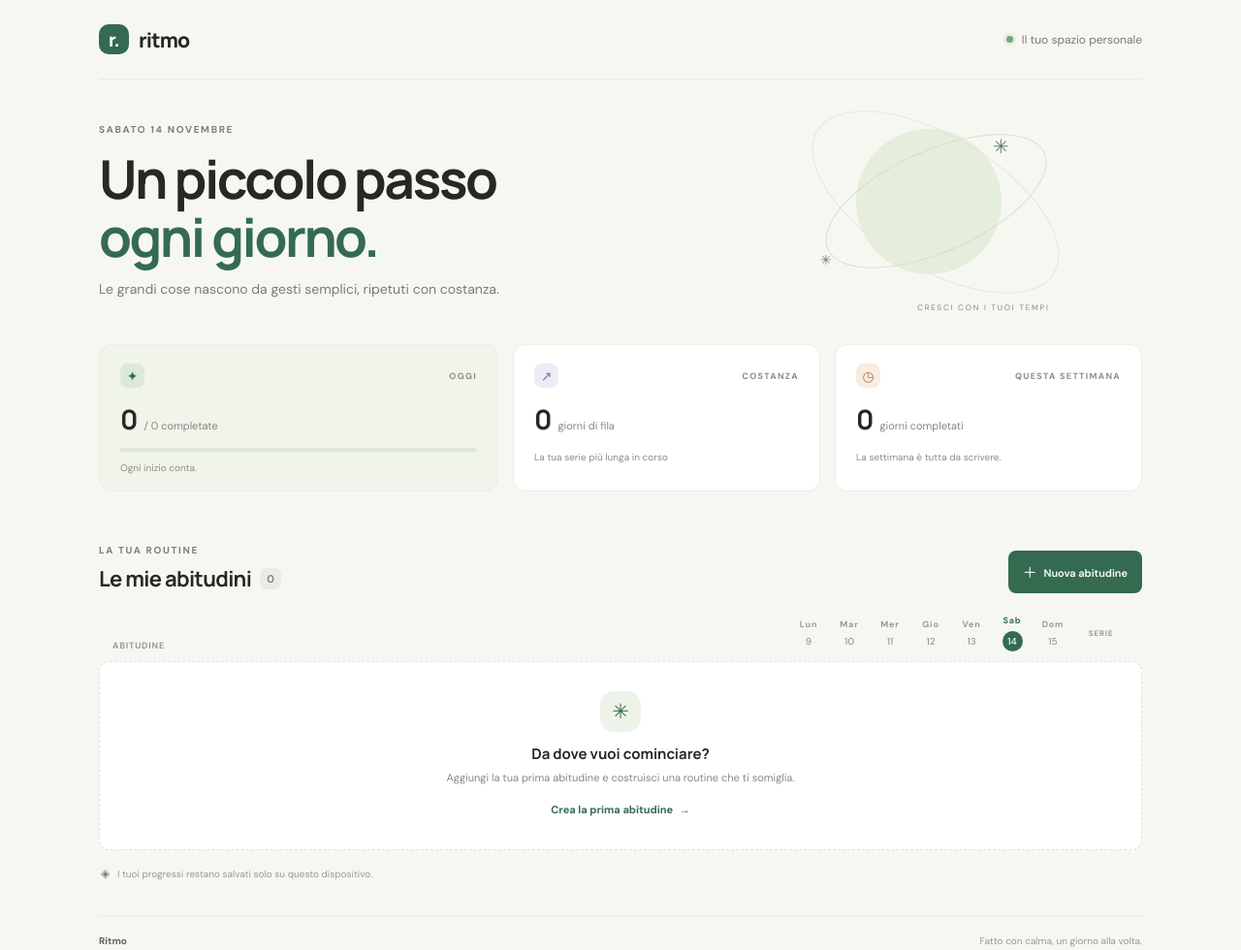
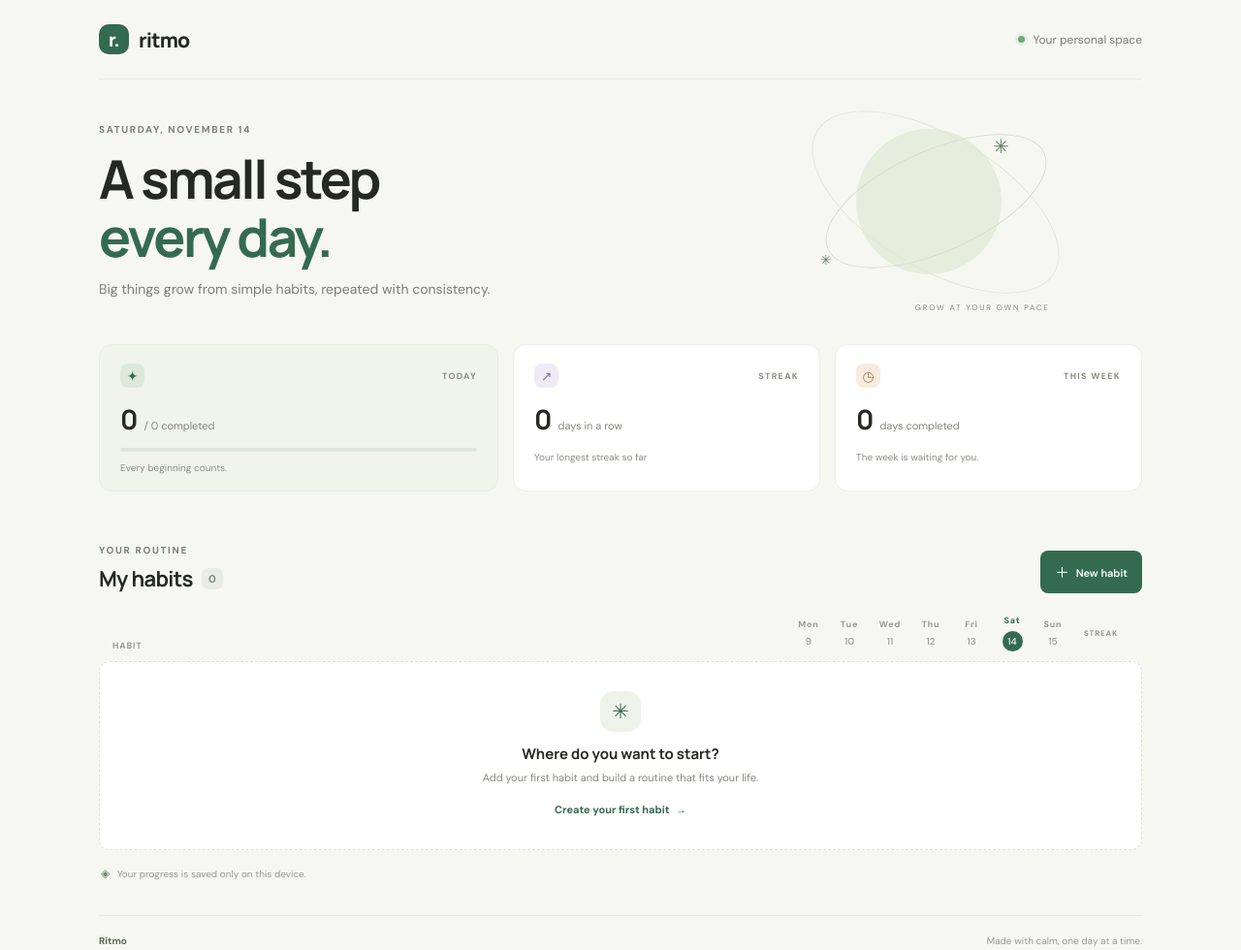
Before and after one commit to GiusetteK/habit-tracker, a plain HTML site: page index.html in a window 1280 px wide. Shown: the whole page at 97% size. Drawn offline with Linux system fonts and the light colour scheme.

Commit message:
Translate the habit tracker UI and docs to English

```diff
--- a/app.js
+++ b/app.js
@@ -55,13 +55,13 @@ function showToast(message) {
 }
 
 function renderWeekHeader() {
-  const names = ['Lun', 'Mar', 'Mer', 'Gio', 'Ven', 'Sab', 'Dom'];
+  const names = ['Mon', 'Tue', 'Wed', 'Thu', 'Fri', 'Sat', 'Sun'];
   const todayKey = localDateKey(new Date());
-  $('#week-header').innerHTML = `<span class="week-spacer">ABITUDINE</span>${names.map((name, i) => {
+  $('#week-header').innerHTML = `<span class="week-spacer">HABIT</span>${names.map((name, i) => {
     const date = dateForWeekday(i);
     const isToday = localDateKey(date) === todayKey;
     return `<span class="day-heading${isToday ? ' is-today' : ''}"><span>${name}</span><b>${date.getDate()}</b></span>`;
-  }).join('')}<span class="streak-heading">SERIE</span>`;
+  }).join('')}<span class="streak-heading">STREAK</span>`;
 }
 
 function render() {
@@ -77,15 +77,15 @@ function render() {
   const completedToday = habits.filter((habit) => habit.completed?.[todayKey]).length;
   const percent = habits.length ? Math.round((completedToday / habits.length) * 100) : 0;
   $('#today-count').textContent = completedToday;
-  $('#today-total').textContent = `/ ${habits.length} ${habits.length === 1 ? 'completata' : 'completate'}`;
+  $('#today-total').textContent = `/ ${habits.length} ${habits.length === 1 ? 'completed' : 'completed'}`;
   $('#today-progress').style.width = `${percent}%`;
-  $('#today-message').textContent = habits.length === 0 ? 'Ogni inizio conta.' : percent === 100 ? 'Bravissima, hai fatto tutto! ✨' : percent > 0 ? 'Ottimo, continua così.' : 'Un piccolo passo alla volta.';
+  $('#today-message').textContent = habits.length === 0 ? 'Every beginning counts.' : percent === 100 ? 'Amazing, you did it all! ✨' : percent > 0 ? 'Nice work, keep going.' : 'One step at a time.';
 
   const streak = habits.reduce((best, habit) => Math.max(best, currentStreak(habit)), 0);
   $('#best-streak').textContent = streak;
   const weekTotal = habits.reduce((sum, habit) => sum + Array.from({ length: 7 }, (_, i) => habit.completed?.[localDateKey(dateForWeekday(i))] ? 1 : 0).reduce((a, b) => a + b, 0), 0);
   $('#week-count').textContent = weekTotal;
-  $('#week-caption').textContent = weekTotal === 0 ? 'La settimana è tutta da scrivere.' : weekTotal === 1 ? 'Un bel primo passo!' : 'Piccoli progressi, grande differenza.';
+  $('#week-caption').textContent = weekTotal === 0 ? 'The week is waiting for you.' : weekTotal === 1 ? 'A great first step!' : 'Small steps, big progress.';
 
   habits.forEach((habit, habitIndex) => {
     const row = document.createElement('article');
@@ -97,10 +97,10 @@ function render() {
       const key = localDateKey(date);
       const checked = Boolean(habit.completed?.[key]);
       const isToday = key === todayKey;
-      return `<button class="day-cell${checked ? ' checked' : ''}${isToday ? ' is-today' : ''}" type="button" data-habit="${habit.id}" data-date="${key}" aria-label="${checked ? 'Annulla' : 'Segna'} ${habit.name}, ${date.toLocaleDateString('it-IT', { weekday: 'long', day: 'numeric', month: 'long' })}" aria-pressed="${checked}">${checked ? '<span aria-hidden="true">✓</span>' : ''}</button>`;
+      return `<button class="day-cell${checked ? ' checked' : ''}${isToday ? ' is-today' : ''}" type="button" data-habit="${habit.id}" data-date="${key}" aria-label="${checked ? 'Undo' : 'Mark'} ${habit.name}, ${date.toLocaleDateString('en-US', { weekday: 'long', day: 'numeric', month: 'long' })}" aria-pressed="${checked}">${checked ? '<span aria-hidden="true">✓</span>' : ''}</button>`;
     }).join('');
     const streakValue = currentStreak(habit);
-    row.innerHTML = `<div class="habit-info"><span class="habit-icon ${color}" aria-hidden="true">${icon}</span><span class="habit-name" title="${escapeHTML(habit.name)}">${escapeHTML(habit.name)}</span><button class="delete-button" type="button" data-delete="${habit.id}" aria-label="Rimuovi ${escapeHTML(habit.name)}" title="Rimuovi abitudine">×</button></div><div class="day-cells">${cells}</div><div class="streak-value">${streakValue ? `<span aria-hidden="true">🔥</span> ${streakValue}` : '<span class="streak-empty">—</span>'}</div>`;
+    row.innerHTML = `<div class="habit-info"><span class="habit-icon ${color}" aria-hidden="true">${icon}</span><span class="habit-name" title="${escapeHTML(habit.name)}">${escapeHTML(habit.name)}</span><button class="delete-button" type="button" data-delete="${habit.id}" aria-label="Remove ${escapeHTML(habit.name)}" title="Remove habit">×</button></div><div class="day-cells">${cells}</div><div class="streak-value">${streakValue ? `<span aria-hidden="true">🔥</span> ${streakValue}` : '<span class="streak-empty">—</span>'}</div>`;
     list.append(row);
   });
 }
@@ -121,7 +121,7 @@ function closeForm() {
   $('#open-form').hidden = false;
 }
 
-$('#today-label').textContent = new Intl.DateTimeFormat('it-IT', { weekday: 'long', day: 'numeric', month: 'long' }).format(new Date()).toLocaleUpperCase('it-IT');
+$('#today-label').textContent = new Intl.DateTimeFormat('en-US', { weekday: 'long', day: 'numeric', month: 'long' }).format(new Date()).toUpperCase();
 $('#open-form').addEventListener('click', openForm);
 $('#empty-add').addEventListener('click', openForm);
 $('#cancel-form').addEventListener('click', closeForm);
@@ -134,7 +134,7 @@ $('#habit-form').addEventListener('submit', (event) => {
   save();
   closeForm();
   render();
-  showToast('Nuova abitudine aggiunta ✨');
+  showToast('New habit added ✨');
 });
 
 $('#habit-list').addEventListener('click', (event) => {
@@ -155,7 +155,7 @@ $('#habit-list').addEventListener('click', (event) => {
     habits = habits.filter((habit) => habit.id !== remove.dataset.delete);
     save();
     render();
-    showToast('Abitudine rimossa.');
+    showToast('Habit removed.');
   }
 });
 
--- a/index.html
+++ b/index.html
@@ -1,10 +1,10 @@
 <!doctype html>
-<html lang="it">
+<html lang="en">
   <head>
     <meta charset="utf-8" />
     <meta name="viewport" content="width=device-width, initial-scale=1" />
     <meta name="theme-color" content="#f7f7f2" />
-    <meta name="description" content="Un piccolo passo ogni giorno. Tieni traccia delle tue abitudini con Ritmo." />
+    <meta name="description" content="A simple habit tracker to build consistency, one small step at a time." />
     <title>Ritmo — Habit tracker</title>
     <link rel="stylesheet" href="styles.css" />
     <script src="app.js" defer></script>
@@ -12,76 +12,76 @@
   <body>
     <div class="app-shell">
       <header class="topbar">
-        <a class="brand" href="#" aria-label="Ritmo, home">
+        <a class="brand" href="#" aria-label="Ritmo homepage">
           <span class="brand-mark" aria-hidden="true">r.</span>
           <span>ritmo</span>
         </a>
-        <span class="topbar-note"><span class="live-dot"></span> Il tuo spazio personale</span>
+        <span class="topbar-note"><span class="live-dot"></span> Your personal space</span>
       </header>
 
       <main>
         <section class="hero" aria-labelledby="page-title">
           <div class="hero-copy">
-            <p class="eyebrow" id="today-label">IL TUO PERCORSO</p>
-            <h1 id="page-title">Un piccolo passo<br /><span>ogni giorno.</span></h1>
-            <p class="hero-text">Le grandi cose nascono da gesti semplici, ripetuti con costanza.</p>
+            <p class="eyebrow" id="today-label">YOUR JOURNEY</p>
+            <h1 id="page-title">A small step<br /><span>every day.</span></h1>
+            <p class="hero-text">Big things grow from simple habits, repeated with consistency.</p>
           </div>
           <div class="hero-art" aria-hidden="true">
             <div class="sun"></div><div class="orbit orbit-one"></div><div class="orbit orbit-two"></div>
             <span class="spark spark-one">✳</span><span class="spark spark-two">✳</span>
-            <span class="art-caption">CRESCI CON I TUOI TEMPI</span>
+            <span class="art-caption">GROW AT YOUR OWN PACE</span>
           </div>
         </section>
 
-        <section class="summary" aria-label="Riepilogo">
+        <section class="summary" aria-label="Summary">
           <article class="summary-card summary-main">
-            <div class="summary-top"><span class="summary-icon">✦</span><span class="summary-label">OGGI</span></div>
-            <div class="summary-value"><strong id="today-count">0</strong><span id="today-total">/ 0 completate</span></div>
+            <div class="summary-top"><span class="summary-icon">✦</span><span class="summary-label">TODAY</span></div>
+            <div class="summary-value"><strong id="today-count">0</strong><span id="today-total">/ 0 completed</span></div>
             <div class="progress-track"><div class="progress-fill" id="today-progress"></div></div>
-            <p class="summary-foot" id="today-message">Ogni inizio conta.</p>
+            <p class="summary-foot" id="today-message">Every beginning counts.</p>
           </article>
           <article class="summary-card">
-            <div class="summary-top"><span class="summary-icon icon-lilac">↗</span><span class="summary-label">COSTANZA</span></div>
-            <div class="summary-value"><strong id="best-streak">0</strong><span>giorni di fila</span></div>
-            <p class="summary-foot">La tua serie più lunga in corso</p>
+            <div class="summary-top"><span class="summary-icon icon-lilac">↗</span><span class="summary-label">STREAK</span></div>
+            <div class="summary-value"><strong id="best-streak">0</strong><span>days in a row</span></div>
+            <p class="summary-foot">Your longest streak so far</p>
           </article>
           <article class="summary-card">
-            <div class="summary-top"><span class="summary-icon icon-peach">◷</span><span class="summary-label">QUESTA SETTIMANA</span></div>
-            <div class="summary-value"><strong id="week-count">0</strong><span>giorni completati</span></div>
-            <p class="summary-foot" id="week-caption">Un giorno alla volta.</p>
+            <div class="summary-top"><span class="summary-icon icon-peach">◷</span><span class="summary-label">THIS WEEK</span></div>
+            <div class="summary-value"><strong id="week-count">0</strong><span>days completed</span></div>
+            <p class="summary-foot" id="week-caption">One day at a time.</p>
           </article>
         </section>
 
         <section class="habits-section" aria-labelledby="habits-title">
           <div class="section-heading">
             <div>
-              <p class="eyebrow">LA TUA ROUTINE</p>
-              <h2 id="habits-title">Le mie abitudini <span class="habit-count" id="habit-count">0</span></h2>
+              <p class="eyebrow">YOUR ROUTINE</p>
+              <h2 id="habits-title">My habits <span class="habit-count" id="habit-count">0</span></h2>
             </div>
-            <button class="add-button" id="open-form" type="button"><span aria-hidden="true">＋</span> Nuova abitudine</button>
+            <button class="add-button" id="open-form" type="button"><span aria-hidden="true">＋</span> New habit</button>
           </div>
 
           <form class="add-form" id="habit-form" hidden>
-            <label for="habit-name">Come vuoi chiamarla?</label>
+            <label for="habit-name">What do you want to call it?</label>
             <div class="form-row">
-              <input id="habit-name" name="name" type="text" maxlength="48" placeholder="es. Leggere 10 pagine" required />
-              <button class="submit-button" type="submit">Aggiungi</button>
-              <button class="cancel-button" id="cancel-form" type="button" aria-label="Annulla">Annulla</button>
+              <input id="habit-name" name="name" type="text" maxlength="48" placeholder="e.g. Read 10 pages" required />
+              <button class="submit-button" type="submit">Add</button>
+              <button class="cancel-button" id="cancel-form" type="button" aria-label="Cancel">Cancel</button>
             </div>
           </form>
 
-          <div class="week-header" id="week-header" aria-label="Giorni della settimana"></div>
+          <div class="week-header" id="week-header" aria-label="Week days"></div>
           <div class="habit-list" id="habit-list"></div>
           <div class="empty-state" id="empty-state">
             <span class="empty-illustration" aria-hidden="true">✳</span>
-            <h3>Da dove vuoi cominciare?</h3>
-            <p>Aggiungi la tua prima abitudine e costruisci una routine che ti somiglia.</p>
-            <button class="text-button" id="empty-add" type="button">Crea la prima abitudine <span aria-hidden="true">→</span></button>
+            <h3>Where do you want to start?</h3>
+            <p>Add your first habit and build a routine that fits your life.</p>
+            <button class="text-button" id="empty-add" type="button">Create your first habit <span aria-hidden="true">→</span></button>
           </div>
-          <p class="privacy-note"><span aria-hidden="true">◈</span> I tuoi progressi restano salvati solo su questo dispositivo.</p>
+          <p class="privacy-note"><span aria-hidden="true">◈</span> Your progress is saved only on this device.</p>
         </section>
       </main>
-      <footer><span>Ritmo</span><span>Fatto con calma, un giorno alla volta.</span></footer>
+      <footer><span>Ritmo</span><span>Made with calm, one day at a time.</span></footer>
       <div class="toast" id="toast" role="status" aria-live="polite"></div>
     </div>
   </body>
```
Also changed, not shown: 1 other file.
